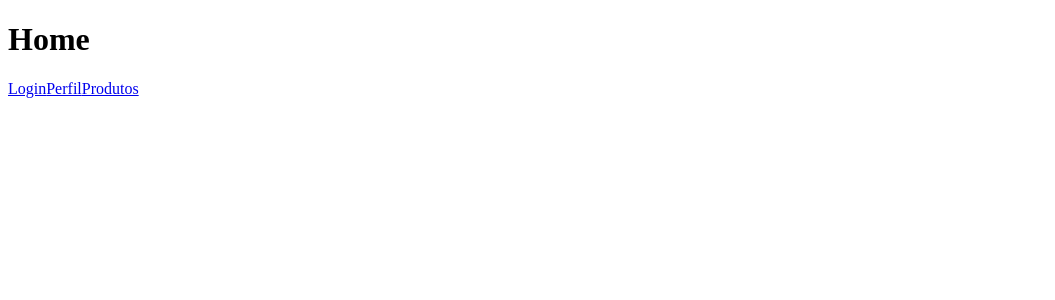
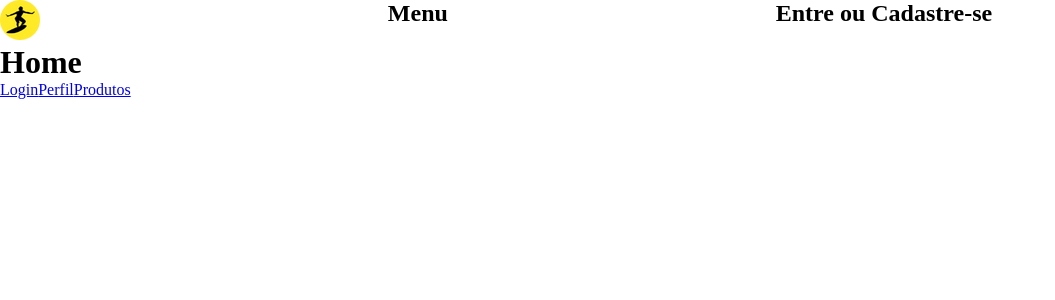
Before and after one commit to LucasGontijoCPE/ProjetoCPE, a React (Create React App) app in the folder grupo6/: page /home in a window 1280 px wide. Shown: the top 300 px of the page, without its empty margins (0-1055 px from the left). Built offline with nearby package versions, Linux system fonts and the light colour scheme.

Commit message:
Primeiras mudanças na home
Primeiras mudanças na home

```diff
--- a/grupo6/src/App.js
+++ b/grupo6/src/App.js
@@ -1,5 +1,6 @@
 import React from "react";
 import Routes from "./routes";
+import "./global.css"
 //import header from "./head"
 //import footer from "./footer"
 
--- /dev/null
+++ b/grupo6/src/Pages/Home/Home.css
@@ -0,0 +1,13 @@
+.Head{
+    display: grid;
+    grid-template-columns:repeat(auto-fit,minmax(100px,auto));
+    background-color: (255,234,28);
+
+}
+
+#id{
+    display: grid;
+    grid-template-columns: 40px ;
+    max-width: 50px;
+
+}
--- a/grupo6/src/Pages/Home/Home.js
+++ b/grupo6/src/Pages/Home/Home.js
@@ -1,9 +1,17 @@
 import React from 'react';
 import {Link} from "react-router-dom";
+import "./Home.css"
 
 function Home() {
     return (
     <div>
+        <div className='Head'>
+            <div id="Logo">
+                <img src='/imagens/LOGO.png' alt='LOGO'/>
+            </div>
+            <h2>Menu</h2>
+            <h2>Entre ou Cadastre-se</h2>
+        </div>
         <h1>Home</h1>
         <Link to="login">Login</Link>
         <Link to="perfil">Perfil</Link>
--- /dev/null
+++ b/grupo6/src/global.css
@@ -0,0 +1,12 @@
+*{
+    box-sizing: border-box;
+    margin: 0;
+    padding: 0;
+    outline: 0;
+}
+
+html,
+body,
+div#root{
+    height: 100%;
+}
```
Also changed, not shown: grupo6/public/imagens/LOGO.png (added).
